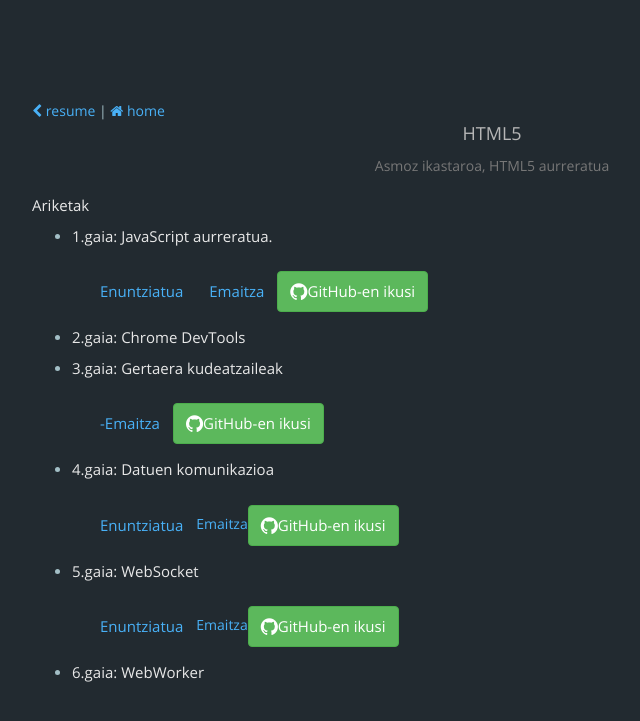
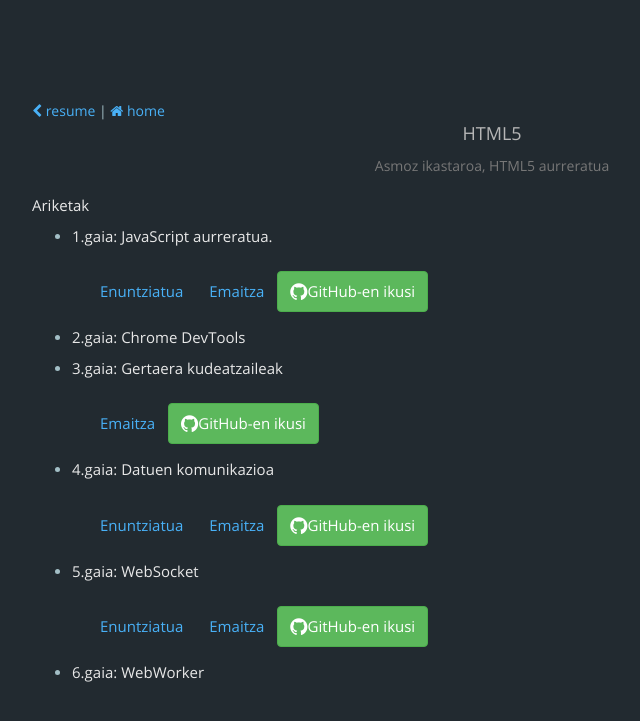
Before and after one commit to Bingentzio/bingentzio.github.io, a Jekyll site: the page built from projects.html, in a window 1280 px wide. Shown: the top 721 px of the page, without its empty margins (148-788 px from the left). Built offline with Jekyll 4.4.1, drawn with Linux system fonts in a browser that asks for light colours; nearby versions of some CDN libraries; comment, search, counter and statistics services are not loaded.

Commit message:
CSS aldaketak

```diff
--- a/projects.html
+++ b/projects.html
@@ -13,11 +13,11 @@
     <div>
     <h4>Ariketak</h4>
     <ul>
-      <li><h5>1.gaia: JavaScript aurreratua. </h5><ul id="menu"><li class="btn"><a href="/proiektuak/1.gaia/1_gaia_ariketa_praktikoa.pdf" target="_blank">Enuntziatua</a></li><li class="btn"><a href="/proiektuak/1.gaia/jokoa.html" target="_blank">Emaitza</a></li><li><a href="https://github.com/Bingentzio/HTML5_aurreratua_ariketak/tree/master/1.gaia" target="_blank" class="btn btn-success"><i class="fa fa-github fa-lg"></i>GitHub-en ikusi</a></li></ul></li>
+      <li><h5>1.gaia: JavaScript aurreratua. </h5><ul id="menu"><li class="btn"><a href="/proiektuak/HTML5_aurreratua_ariketak/1.gaia/1_gaia_ariketa_praktikoa.pdf" target="_blank">Enuntziatua</a></li><li class="btn"><a href="/proiektuak/HTML5_aurreratua_ariketak/1.gaia/jokoa.html" target="_blank">Emaitza</a></li><li><a href="https://github.com/Bingentzio/HTML5_aurreratua_ariketak/tree/master/1.gaia" target="_blank" class="btn btn-success"><i class="fa fa-github fa-lg"></i>GitHub-en ikusi</a></li></ul></li>
       <li><h5>2.gaia: Chrome DevTools </h5></li>
-      <li><h5>3.gaia: Gertaera kudeatzaileak </h5><ul id="menu"><li class="btn"><a href="/proiektuak/3.gaia/index.html" target="_blank">-Emaitza</a></li><li><a href="https://github.com/Bingentzio/HTML5_aurreratua_ariketak/tree/master/3.gaia" target="_blank" class="btn btn-success"><i class="fa fa-github fa-lg"></i>GitHub-en ikusi</a></li></ul></li>
-      <li><h5>4.gaia: Datuen komunikazioa</h5><ul id="menu"><li class="btn"><a href="/proiektuak/4.gaia/4_json_ajax_ariketa_praktikoa.pdf" target="_blank">Enuntziatua</a></li><li class="botoia"><a href="/proiektuak/4.gaia/eguraldia.html" target="_blank">Emaitza</a></li><li><a href="https://github.com/Bingentzio/HTML5_aurreratua_ariketak/tree/master/4.gaia" target="_blank" class="btn btn-success"><i class="fa fa-github fa-lg"></i>GitHub-en ikusi</a></li></ul></li>
-      <li><h5>5.gaia: WebSocket</h5><ul id="menu"><li class="btn"><a href="/proiektuak/5.gaia/5_websocketak_ariketa_praktikoa.pdf" target="_blank">Enuntziatua</a></li><li class="botoia"><a href="/proiektuak/5.gaia/websocketchat/frontend.html" target="_blank">Emaitza</a></li><li><a href="https://github.com/Bingentzio/HTML5_aurreratua_ariketak/tree/master/5.gaia" target="_blank" class="btn btn-success"><i class="fa fa-github fa-lg"></i>GitHub-en ikusi</a></li></ul></li>
+      <li><h5>3.gaia: Gertaera kudeatzaileak </h5><ul id="menu"><li class="btn"><a href="/proiektuak/HTML5_aurreratua_ariketak/3.gaia/index.html" target="_blank">Emaitza</a></li><li><a href="https://github.com/Bingentzio/HTML5_aurreratua_ariketak/tree/master/3.gaia" target="_blank" class="btn btn-success"><i class="fa fa-github fa-lg"></i>GitHub-en ikusi</a></li></ul></li>
+      <li><h5>4.gaia: Datuen komunikazioa</h5><ul id="menu"><li class="btn"><a href="/proiektuak/HTML5_aurreratua_ariketak/4.gaia/4_json_ajax_ariketa_praktikoa.pdf" target="_blank">Enuntziatua</a></li><li class="btn"><a href="/proiektuak/HTML5_aurreratua_ariketak/4.gaia/eguraldia.html" target="_blank">Emaitza</a></li><li><a href="https://github.com/Bingentzio/HTML5_aurreratua_ariketak/tree/master/4.gaia" target="_blank" class="btn btn-success"><i class="fa fa-github fa-lg"></i>GitHub-en ikusi</a></li></ul></li>
+      <li><h5>5.gaia: WebSocket</h5><ul id="menu"><li class="btn"><a href="/proiektuak/HTML5_aurreratua_ariketak/5.gaia/5_websocketak_ariketa_praktikoa.pdf" target="_blank">Enuntziatua</a></li><li class="btn"><a href="/proiektuak/HTML5_aurreratua_ariketak/5.gaia/websocketchat/frontend.html" target="_blank">Emaitza</a></li><li><a href="https://github.com/Bingentzio/HTML5_aurreratua_ariketak/tree/master/5.gaia" target="_blank" class="btn btn-success"><i class="fa fa-github fa-lg"></i>GitHub-en ikusi</a></li></ul></li>
       <li><h5>6.gaia: WebWorker</h5><ul id="menu"><li></li><li></li></ul></li>
     </ul>
 </div>
```
